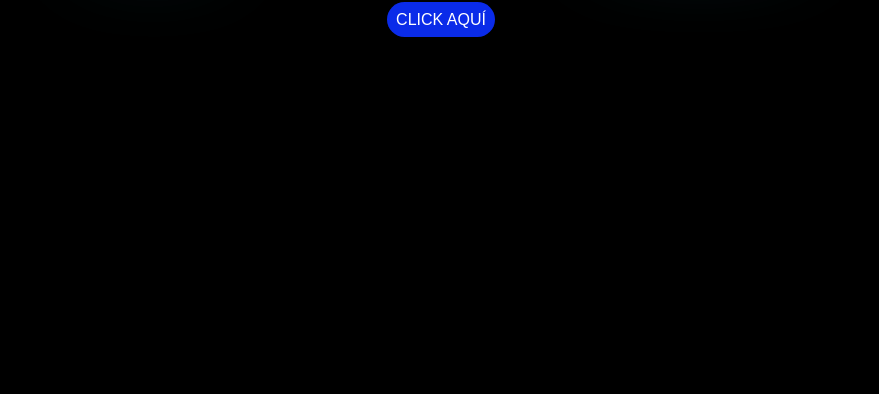
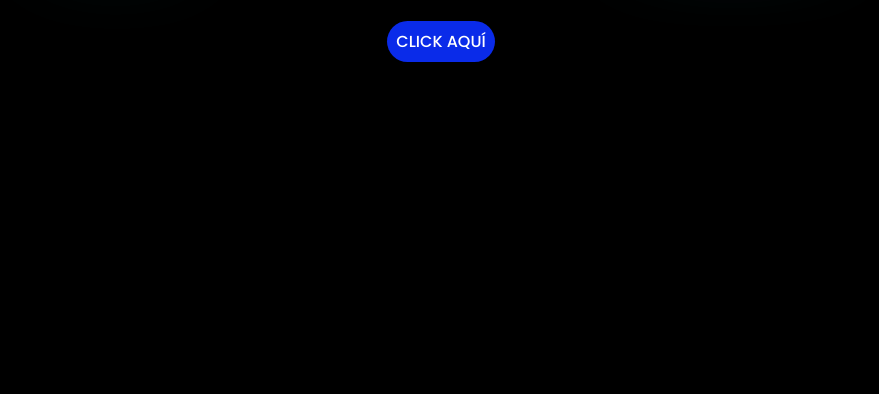
Before and after one commit to alexjgz/flowersforjan, a plain HTML site: page index.html in a window 1280 px wide. Shown: the part 406-800 px from the top of the page, without its empty margins (207-1086 px from the left). Drawn offline with Linux system fonts and the light colour scheme; files that its build step writes are made by us from their sources.

Commit message:
Update style.css

```diff
--- a/style.css
+++ b/style.css
@@ -1,4 +1,6 @@
-{
+@import url('https://fonts.googleapis.com/css2?family=Poppins:ital,wght@0,500;1,900&display=swap');
+
+* {
     font-family: 'Poppins', cursive;
 }
 
```
